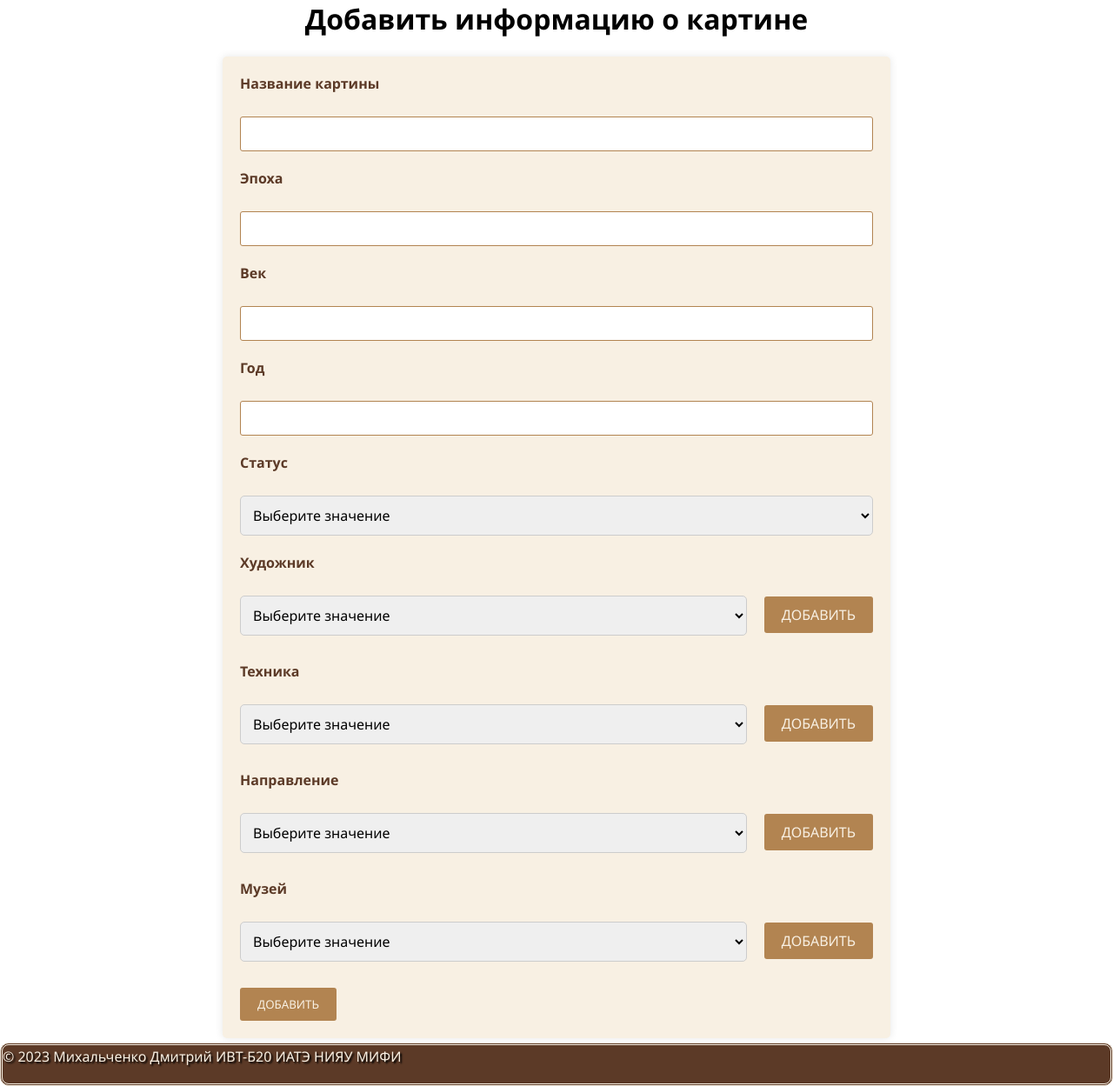
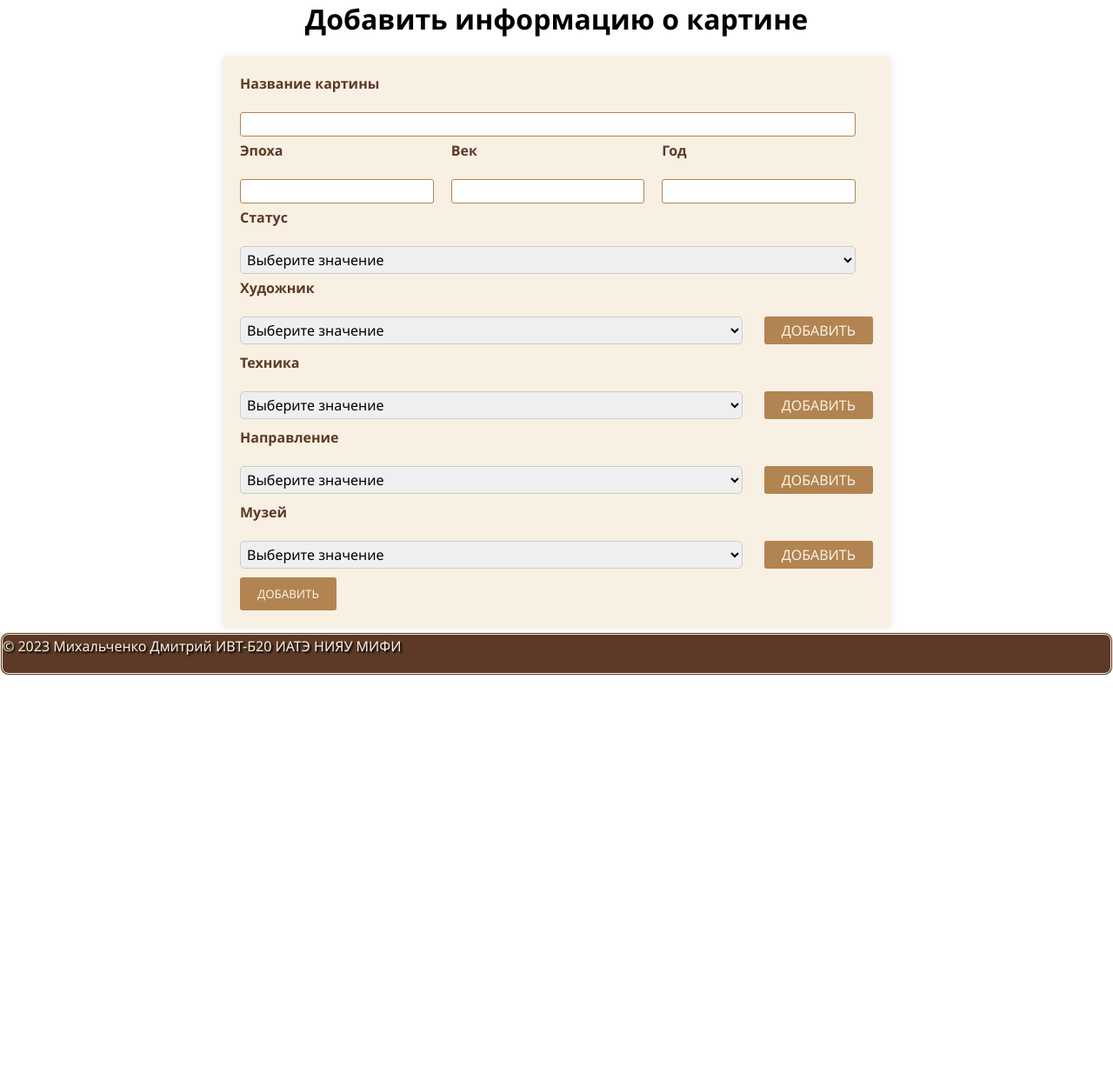
Before and after one commit to DmitryTD/lab_web, a PHP site: page /addpainting.php in a window 1280 px wide. Shown: the part 110-1359 px from the top of the page at 87% size. After the commit the page ends 887 px from the top, so only its background shows below. Run offline with PHP 8.4, Linux system fonts and the light colour scheme; a user stored in the database is signed in; data comes from the database, SQL or seed files in the repository.

Commit message:
made the form in addpainting more compact

```diff
--- a/src/addpainting.php
+++ b/src/addpainting.php
@@ -58,6 +58,7 @@ HTML;
             <input type="text" name="PaintingName" required />
         </div>
 
+        <div class="form-group">
             <div class="form-element">
                 <label>Эпоха</label> <br>
                 <input type="text" name="Era" required />
@@ -71,6 +72,7 @@ HTML;
             <div class="form-element">
                 <label>Год</label> <br>
                 <input type="text" name="Year" required />
+            </div>
         </div>
 HTML;
 
--- a/src/share/RSS_and_add.css
+++ b/src/share/RSS_and_add.css
@@ -18,12 +18,12 @@ div.add {
 }
 
 div.add .form-element {
-    margin-bottom: 20px;
+    margin-bottom: 5px;
 }
 
 div.add .form-element label {
     display: block;
-    margin-bottom: 5px;
+    margin-bottom: 0px;
     font-weight: bold;
     color: #5C3A27;
 }
@@ -31,14 +31,14 @@ div.add .form-element label {
 div.add .form-element input[type="text"],
 div.add .form-element input[type="url"] {
     width: 100%;
-    padding: 10px;
+    padding: 4px;
     border: 1px solid #B28451;
     border-radius: 3px;
 }
 
 div.add .form-element textarea {
     width: 100%;
-    padding: 10px;
+    padding: 3px;
     border: 1px solid #B28451;
     border-radius: 3px;
     resize: none;
@@ -56,6 +56,15 @@ div.add button[type="submit"] {
 
 div.add button[type="submit"]:hover {
     background-color: #5C3A27;
+}
+
+.form-group {
+    display: flex;
+    justify-content: space-between;
+}
+
+.form-element {
+    margin-right: 20px;
 }
 
 
@@ -98,7 +107,7 @@ div.RSS .item:last-child {
     display: flex;
     justify-content: flex-start;
     align-items: center; /* добавлено для выравнивания по вертикали */
-    margin-bottom: 10px;
+    margin-bottom: 5px;
 }
 
 .form-element {
@@ -111,7 +120,7 @@ div.RSS .item:last-child {
 
 .form-element select {
     width: 100%;
-    padding: 10px;
+    padding: 3px;
     font-size: 16px;
     border-radius: 5px;
     border: 1px solid #ccc;
@@ -126,17 +135,17 @@ a.add {
     background-color: #B28451;
     color: #F8F0E3;
     border: none;
-    padding: 10px 20px;
+    padding: 5px 20px;
     text-align: center;
     text-transform: uppercase;
     cursor: pointer;
     border-radius: 3px;
-    margin-left: 20px; /* отступ между кнопкой и select */
+    margin-left: 5px; /* отступ между кнопкой и select */
     text-decoration: none; /* добавлено чтобы убрать подчеркивание */
 
     /* Это уже просто костыль, чтобы кнопка была наравне со списком */
     position: relative;
-    top: 0.85em; /* смещает кнопку вниз на четверть высоты строки */
+    top: 1.20em;
 }
 
 a.add:hover {
```
Lines whose indentation alone changed are shown as unchanged.
